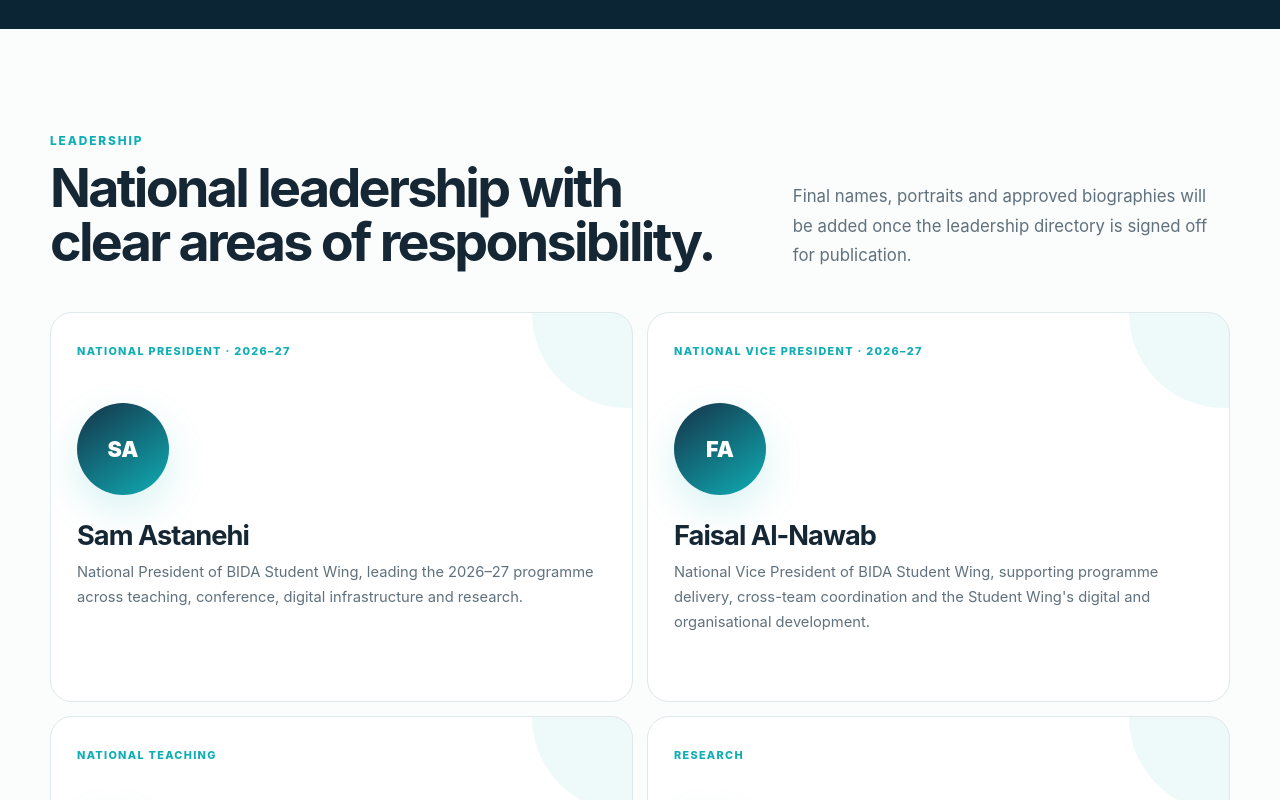
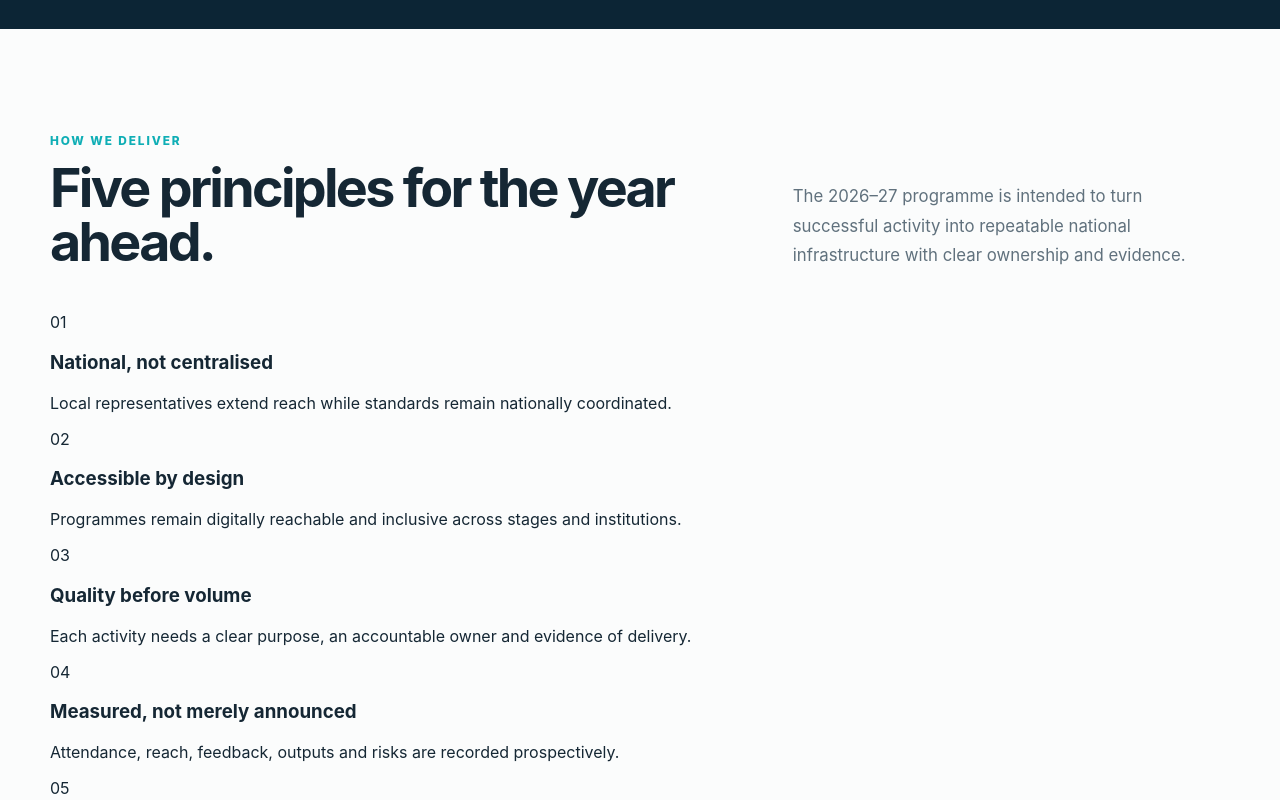
Before and after one commit to faisalmhalnawab/bida-student-wing, a Next.js app: page /about in a window 1280 px wide. Shown: the part 2180-2980 px from the top of the page. Built offline with nearby package versions, Linux system fonts and the light colour scheme.

Commit message:
Add programme delivery principles to About page

```diff
--- a/app/about/page.tsx
+++ b/app/about/page.tsx
@@ -136,6 +136,27 @@
         </div>
       </section>
 
+      <section className="section shell delivery-principles-section">
+        <div className="section-heading">
+          <div>
+            <span className="eyebrow">How we deliver</span>
+            <h2>Five principles for the year ahead.</h2>
+          </div>
+          <p>
+            The 2026–27 programme is intended to turn successful activity into
+            repeatable national infrastructure with clear ownership and evidence.
+          </p>
+        </div>
+
+        <div className="delivery-principles-grid">
+          <article><span>01</span><h3>National, not centralised</h3><p>Local representatives extend reach while standards remain nationally coordinated.</p></article>
+          <article><span>02</span><h3>Accessible by design</h3><p>Programmes remain digitally reachable and inclusive across stages and institutions.</p></article>
+          <article><span>03</span><h3>Quality before volume</h3><p>Each activity needs a clear purpose, an accountable owner and evidence of delivery.</p></article>
+          <article><span>04</span><h3>Measured, not merely announced</h3><p>Attendance, reach, feedback, outputs and risks are recorded prospectively.</p></article>
+          <article><span>05</span><h3>Built to continue</h3><p>Templates, contacts, data, permissions and lessons are transferred through formal handover.</p></article>
+        </div>
+      </section>
+
       <section className="section shell" id="leadership">
         <div className="section-heading">
           <div>
```
